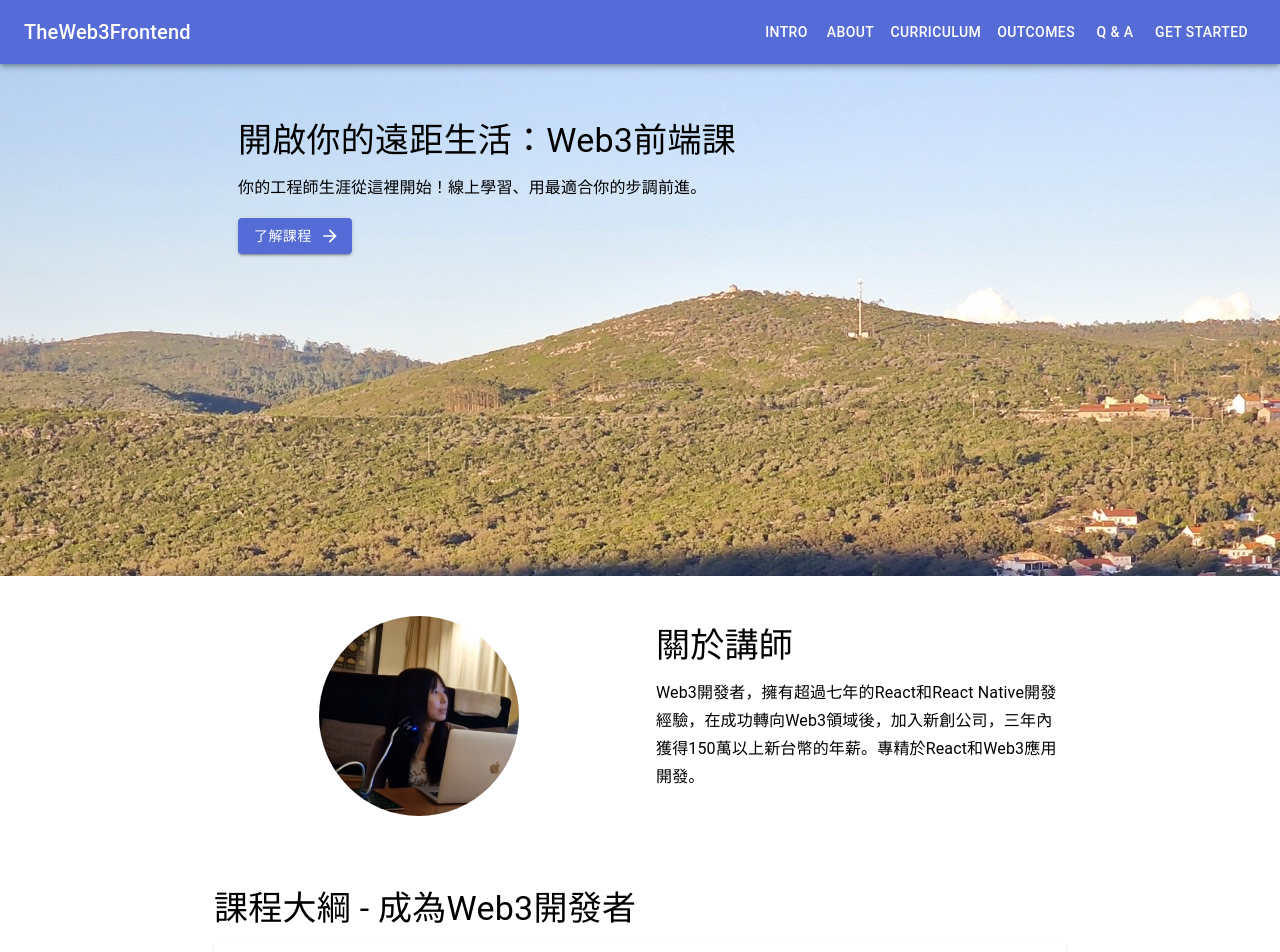
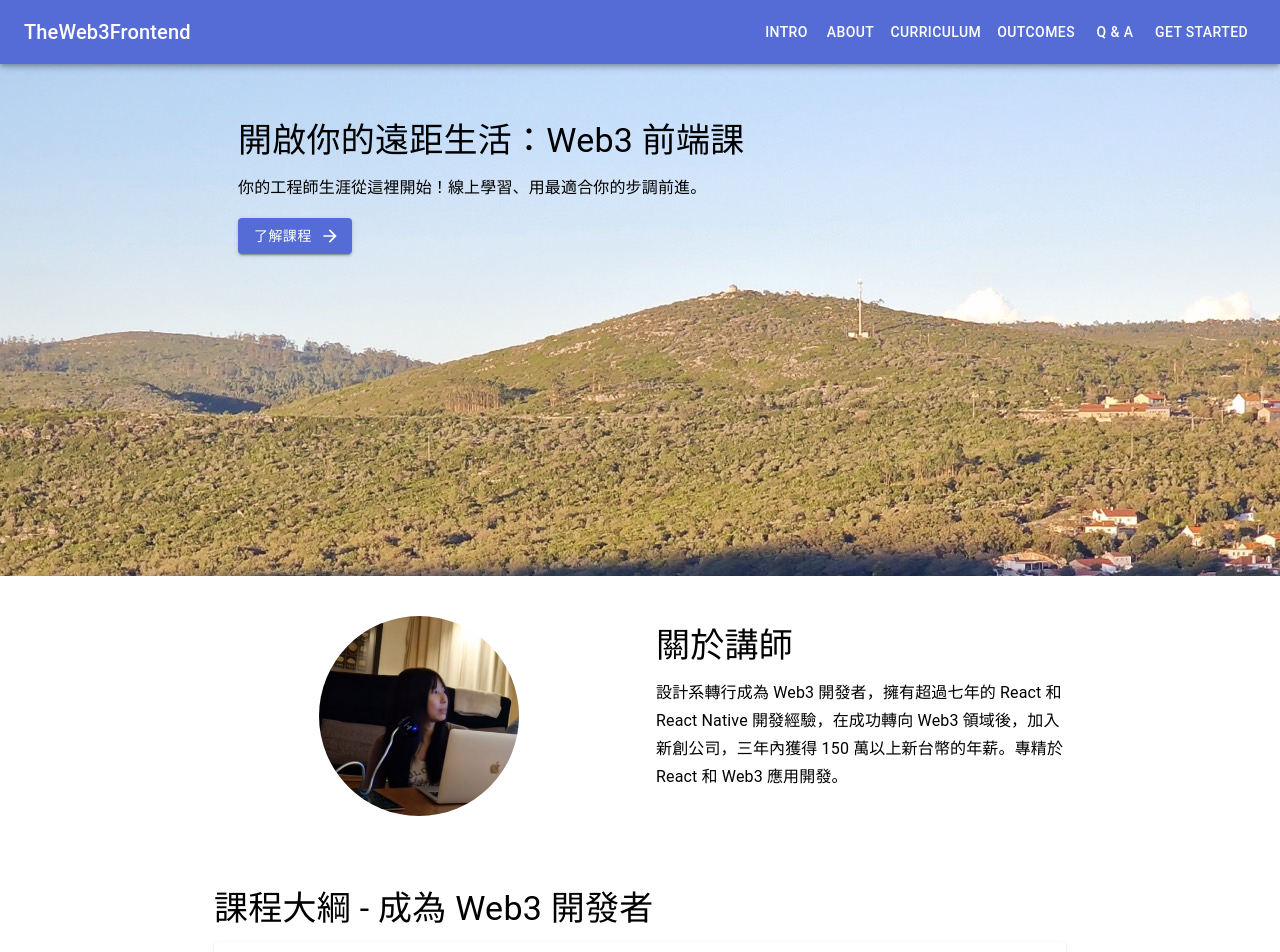
Before and after one commit to noraliucode/landing-page, a React (Create React App) app: page / in a window 1280 px wide. Shown: the top 952 px of the page. Built offline with nearby package versions, Linux system fonts and the light colour scheme.

Commit message:
fix: update content

```diff
--- a/src/LandingPage.tsx
+++ b/src/LandingPage.tsx
@@ -55,7 +55,7 @@ const IntroSection = () => {
           <Container maxWidth="md">
             <Box py={4}>
               <Typography variant="h4" component="h2" gutterBottom>
-                開啟你的遠距生活：Web3前端課
+                開啟你的遠距生活：Web3 前端課
               </Typography>
               <Typography variant="subtitle1" paragraph>
                 你的工程師生涯從這裡開始！線上學習、用最適合你的步調前進。
@@ -261,7 +261,7 @@ const CurriculumSection = () => {
     <Container maxWidth="md" id="curriculumSection">
       <Box py={4}>
         <Typography variant="h4" component="h2" gutterBottom>
-          課程大綱 - 成為Web3開發者
+          課程大綱 - 成為 Web3 開發者
         </Typography>
         <CourseContent />
       </Box>
@@ -451,8 +451,9 @@ const AboutSection = () => {
             關於講師
           </Typography>
           <Typography variant="subtitle1" paragraph>
-            Web3開發者，擁有超過七年的React和React
-            Native開發經驗，在成功轉向Web3領域後，加入新創公司，三年內獲得150萬以上新台幣的年薪。專精於React和Web3應用開發。
+            設計系轉行成為 Web3 開發者，擁有超過七年的 React 和 React Native
+            開發經驗，在成功轉向 Web3 領域後，加入新創公司，三年內獲得 150
+            萬以上新台幣的年薪。專精於 React 和 Web3 應用開發。
             {/* Add more personal details or professional information here */}
           </Typography>
           {/* You can add more paragraphs or elements as needed */}
```
